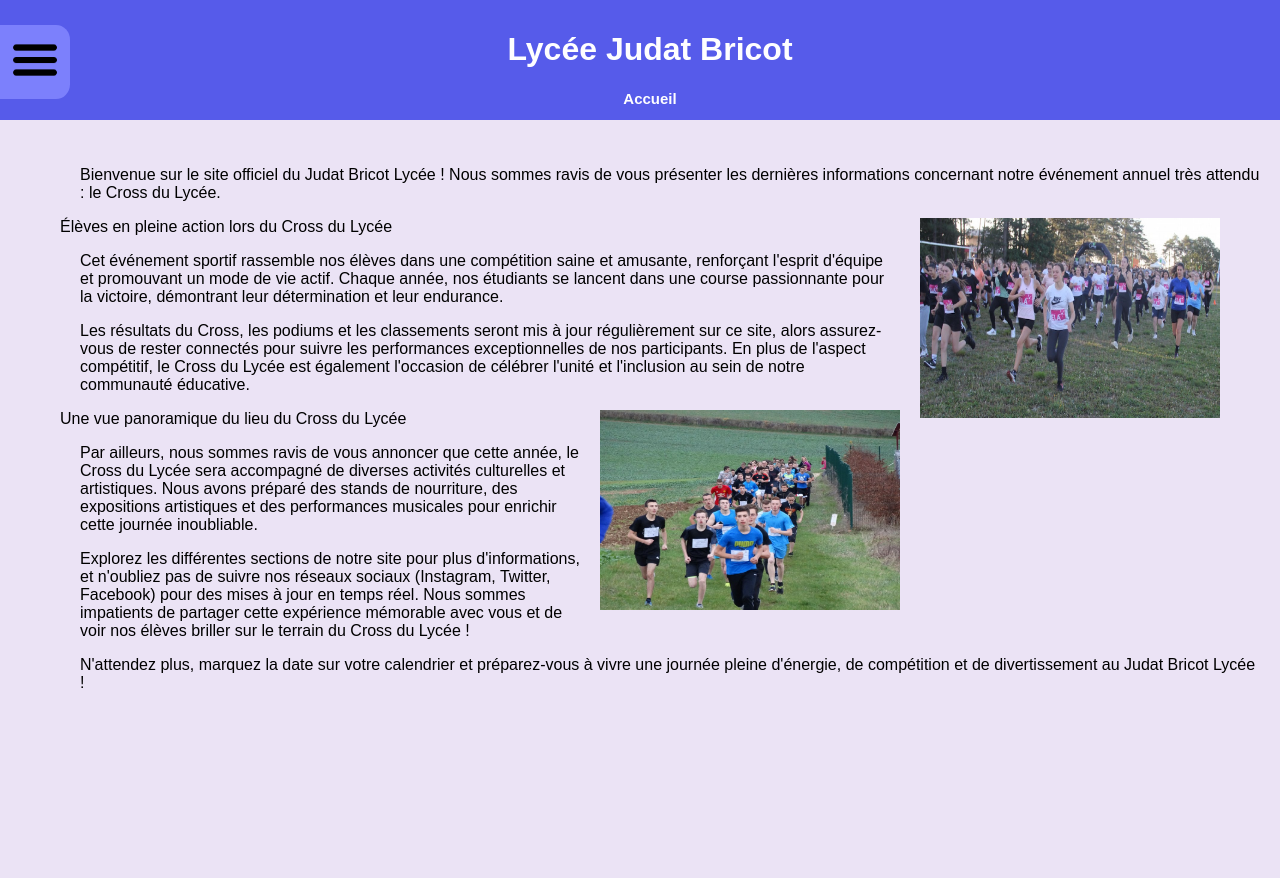
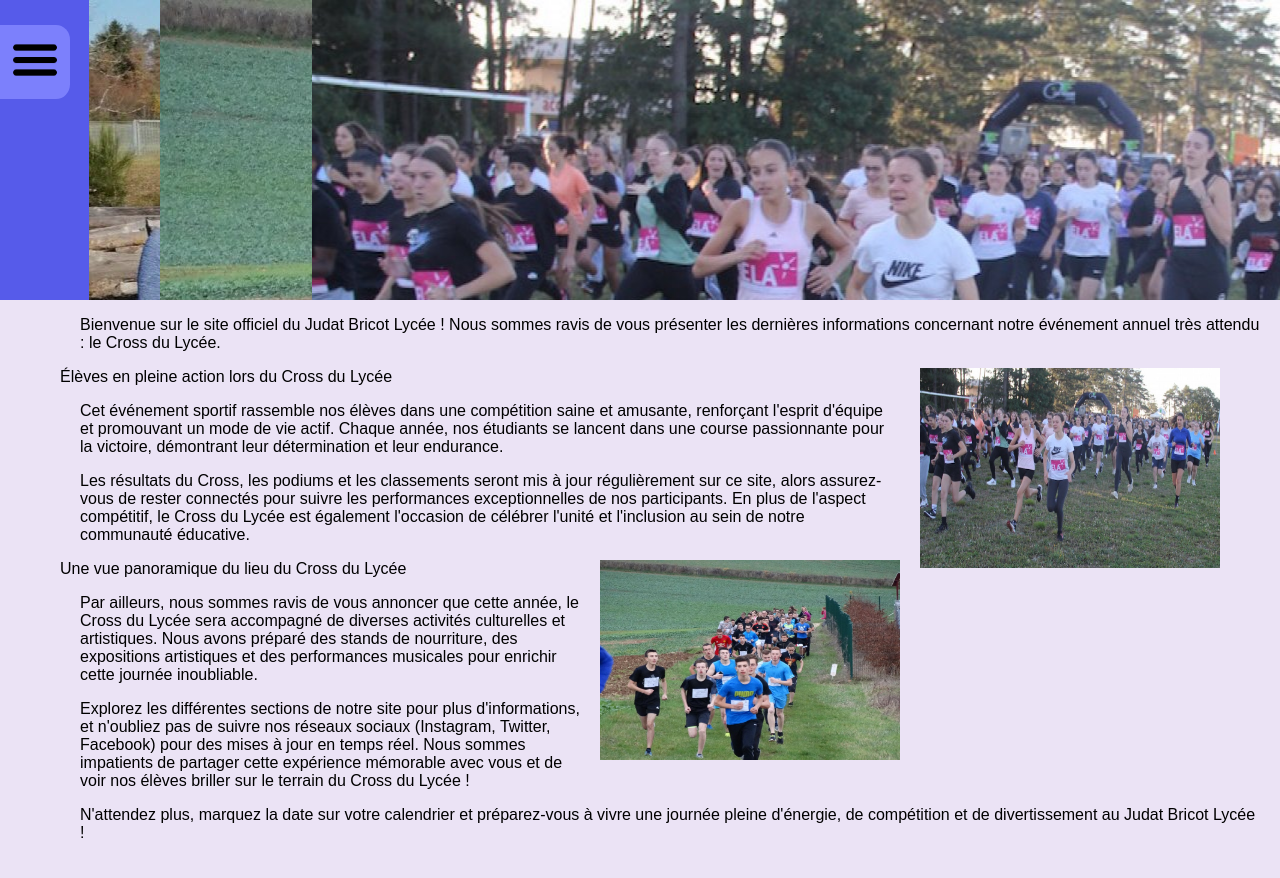
Before and after one commit to agnlt64/nsi-bdd, a Flask app: page / in a window 1280 px wide. Before the commit the page ends 688 px from the top, so only its background shows below. Run offline with Flask 3, Linux system fonts and the light colour scheme.

Commit message:
debut du carousel

```diff
--- a/app/static/css/style.css
+++ b/app/static/css/style.css
@@ -1,3 +1,7 @@
+:root {
+    --header-size: 300px
+}
+
 body {
     margin: 0;
     font-family: 'Arial', sans-serif;
@@ -18,12 +22,11 @@
 header {
     background-color: #565BEA;
     color: #FEFEFF;
-    padding: 10px;
     text-align: center;
     position: fixed;
     width: 100%;
     top: 0;
-    height:100px
+    height:var(--header-size);
 }
 
 .banner {
@@ -55,7 +58,7 @@
     position: fixed;
     top: 0;
     left: 0;
-    background-color: #7C80FC;
+    background: linear-gradient(#407FFF,#997BDE 80%);
     overflow-x: hidden;
     transition: 0.5s;
     padding-top: 60px;
@@ -117,7 +120,7 @@
 }
 
 main {
-    margin-top: 130px;
+    margin-top: 280px;
     padding: 20px;
 }
 
@@ -170,3 +173,15 @@
     text-align: left;
     border-collapse: collapse;
 }
+
+.carousel {
+    display: flex;
+    height: var(--header-size);
+    /* width: 300%; 100% * nombre d'images */
+    overflow: hidden;
+    position: relative;
+}
+
+.slide {
+    position: absolute;
+}
--- a/app/static/js/script.js
+++ b/app/static/js/script.js
@@ -28,3 +28,15 @@
 		}
 	}
 }
+
+const slides = ['slide1', 'slide2', 'slide3']
+for (let i = 0; i < slides.length; i++) {
+	const slide = document.getElementById(slides[i])
+	slide.animate({
+		translate: `${10 + i*10}%`
+	}, {
+		duration: 2000,
+		delay: i+1*1000,
+		iterations: Infinity
+	})
+}
--- a/app/templates/base.html
+++ b/app/templates/base.html
@@ -9,10 +9,21 @@
 </head>
 <body>
     <header>
-		<div class="banner">
+		<div class="carousel">
+			<div class="slide" id="slide1">
+				<img src="{{ url_for('static', filename='media/image1.jpg') }}" alt="">
+			</div>
+			<div class="slide" id="slide2">
+				<img src="{{ url_for('static', filename='media/photo2.jpg') }}" alt="">
+			</div>
+			<div class="slide" id="slide3">
+				<img src="{{ url_for('static', filename='media/photo1.jpg') }}" alt="">
+			</div>
+		</div>
+		<!-- <div class="banner">
 			<h1>Lycée Judat Bricot</h1>
 			<h2>Accueil</h2>
-		</div>
+		</div> -->
 	</header>
 	<nav id="sidebar" class="sidebar-open">
 		<button id="toggleMenu" onclick="toggleSidebar()"><img src="{{ url_for('static', filename='media/home.png') }}" id="maison" alt="Home"></button>
```
Also changed, not shown: app/static/media/image1.jpg (added).
